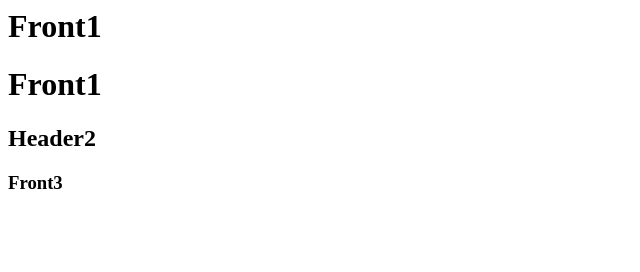
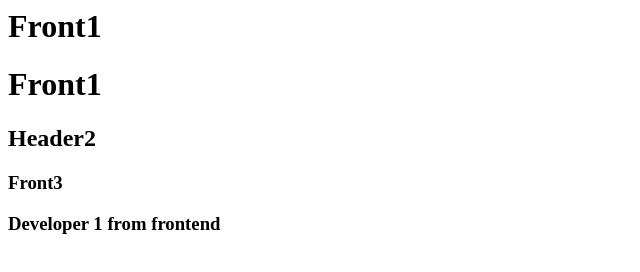
Before and after one commit to Ch-Kusmitha/Front207, a plain HTML site: page index.html in a window 1280 px wide. Shown: the whole page, without its empty margins (0-640 px from the left). Drawn offline with Linux system fonts and the light colour scheme.

Commit message:
Comitted

```diff
--- a/index.html
+++ b/index.html
@@ -2,3 +2,4 @@
 <h1> Front1 <h1>
 <h2> Header2 <h2>
 <h3> Front3 <h3>
+Developer 1 from frontend
```
